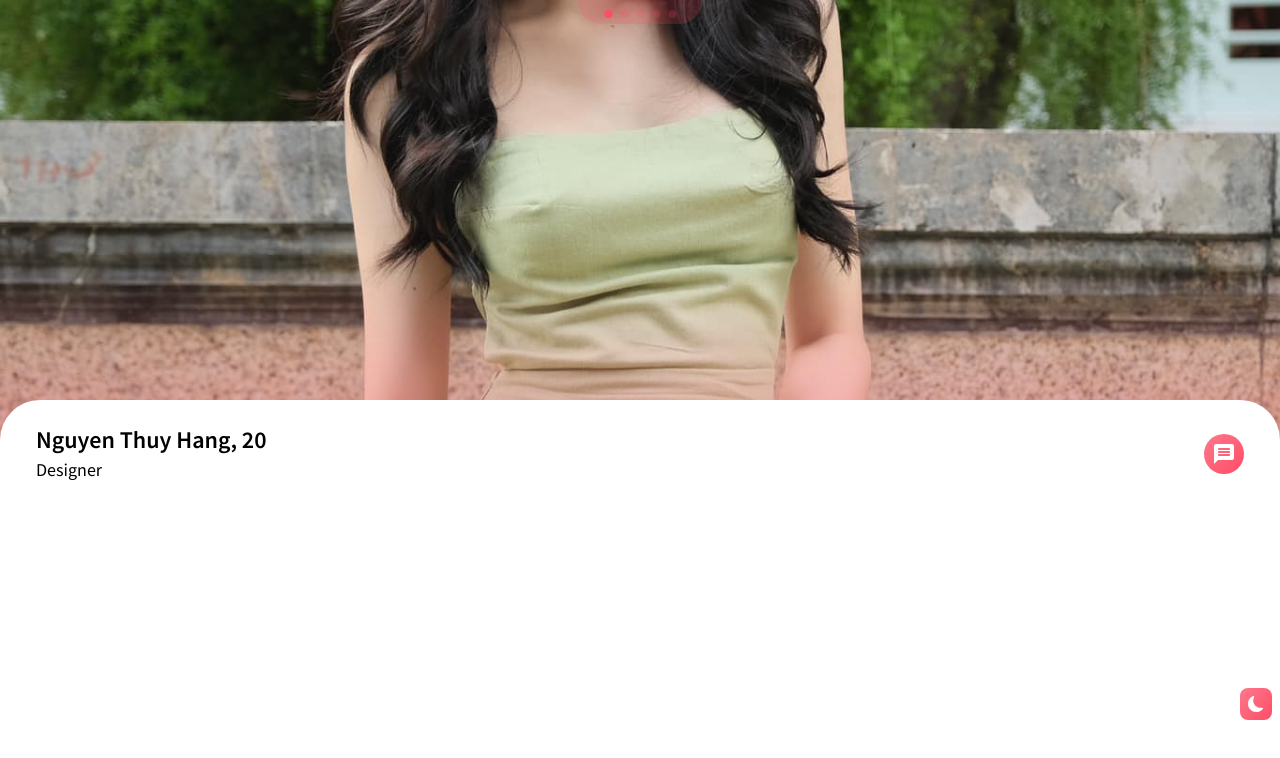
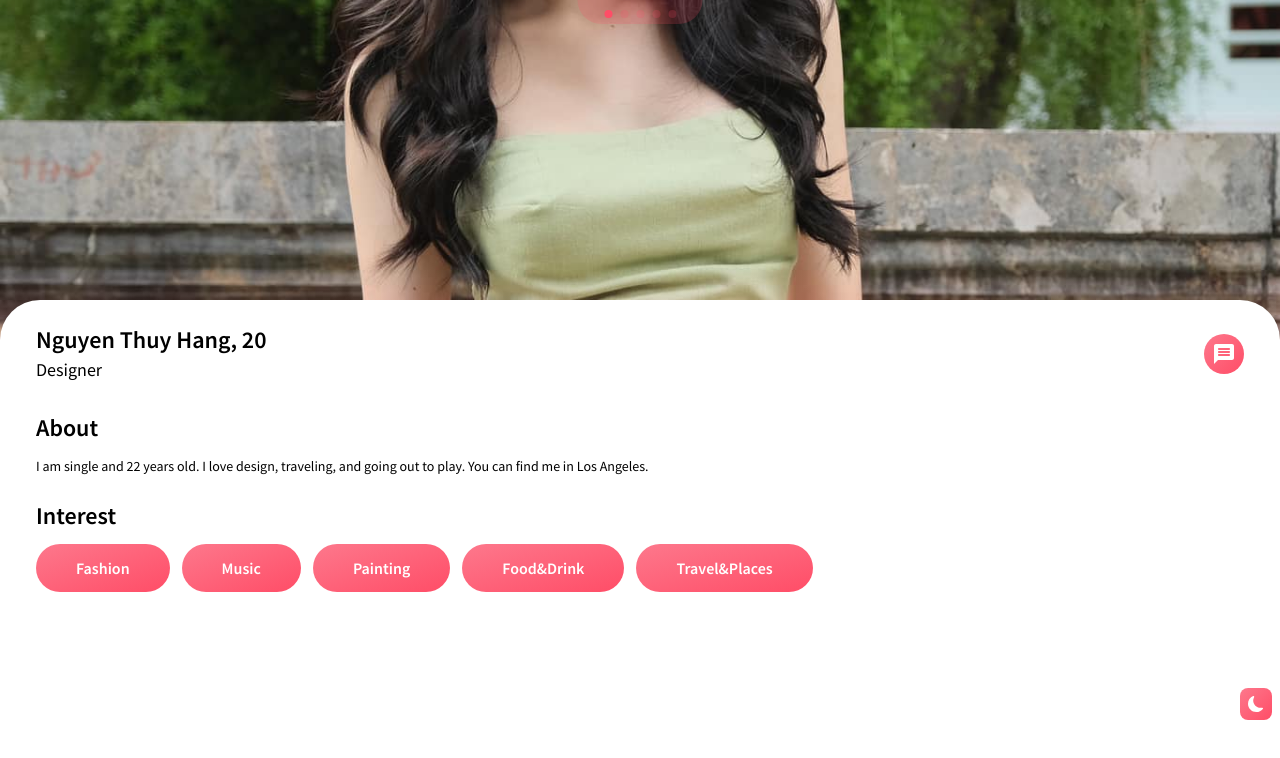
Before and after one commit to b1amage/further-web-front-end, a React (Create React App) app: page /user in a window 1280 px wide. Shown: the top 758 px of the page. Built offline with nearby package versions, Linux system fonts and the light colour scheme.

Commit message:
detail modal

```diff
--- a/src/components/detail/DetailModel.js
+++ b/src/components/detail/DetailModel.js
@@ -1,14 +1,17 @@
 import React from "react";
 import ReactDOM from "react-dom";
 import inbox from "../../assets/svg/inbox.svg";
+import FavoriteCard from "./FavoriteCard";
+
+const favors = ["Fashion", "Music", "Painting", "Food&Drink", "Travel&Places"];
 
 const DetailModel = () => {
 	return ReactDOM.createPortal(
 		<div className="absolute dark:text-white bottom-0 w-full z-[100] bg-black bg-opacity-30">
-			<div className="bg-white dark:bg-dark-2 flex flex-col pt-2 px-6 pb-8 h-[400px] rounded-t-[40px] absolute w-full bottom-0">
+			<div className="bg-white dark:bg-dark-2 flex flex-col pt-2 px-6 pb-8 h-[500px] rounded-t-[40px] absolute w-full bottom-0">
 				<div class="flex px-3 justify-between items-center my-4">
 					<div className="flex flex-col">
-						<h3 className="text-2xl font-semibold ">
+						<h3 className="text-2xl font-semibold">
 							Nguyen Thuy Hang, 20
 						</h3>
 						<p className="text-lg">Designer</p>
@@ -19,7 +22,23 @@ const DetailModel = () => {
 					</div>
 				</div>
 
+				<div className="flex flex-col px-3 my-3 space-y-3">
+					<h3 className="text-2xl font-semibold">About</h3>
+					<p className="text-sm">
+						I am single and 22 years old. I love design, traveling,
+						and going out to play. You can find me in Los Angeles.
+					</p>
+				</div>
 
+				<div className="flex flex-col px-3 my-3 space-y-3">
+					<h3 className="text-2xl font-semibold">Interest</h3>
+
+					<div className="flex flex-wrap gap-3">
+						{favors.map((item, index) => (
+							<FavoriteCard key={index} content={item} />
+						))}
+					</div>
+				</div>
 			</div>
 		</div>,
 		document.querySelector("body")
--- /dev/null
+++ b/src/components/detail/FavoriteCard.js
@@ -0,0 +1,11 @@
+import React from "react";
+
+const FavoriteCard = ({ content }) => {
+	return (
+		<div className="p-3 rounded-[36px] bg-gradient-to-br from-primary-50 to-primary-100 text-white font-semibold inline-block text-center px-10">
+			{content}
+		</div>
+	);
+};
+
+export default FavoriteCard;
```
